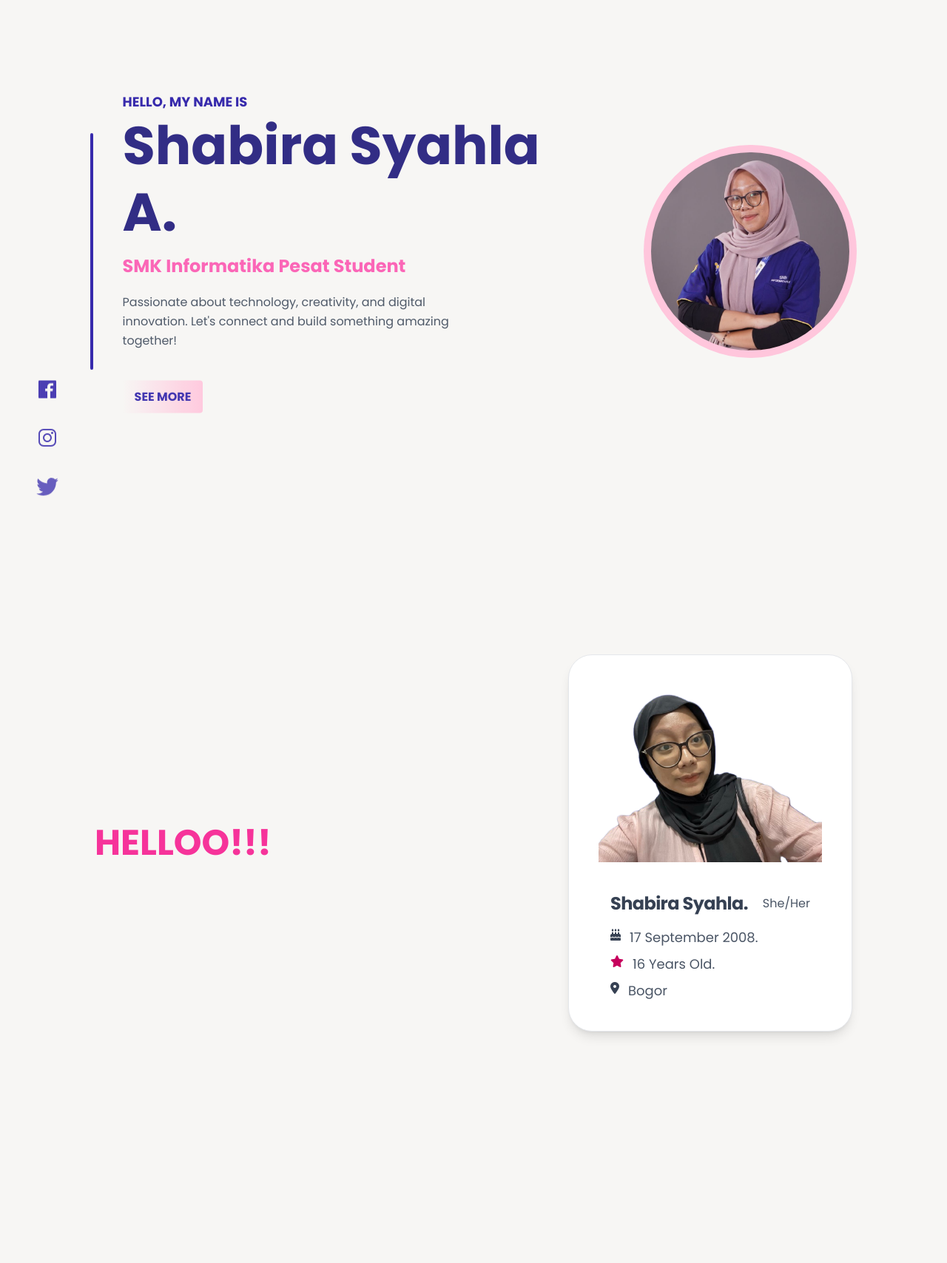
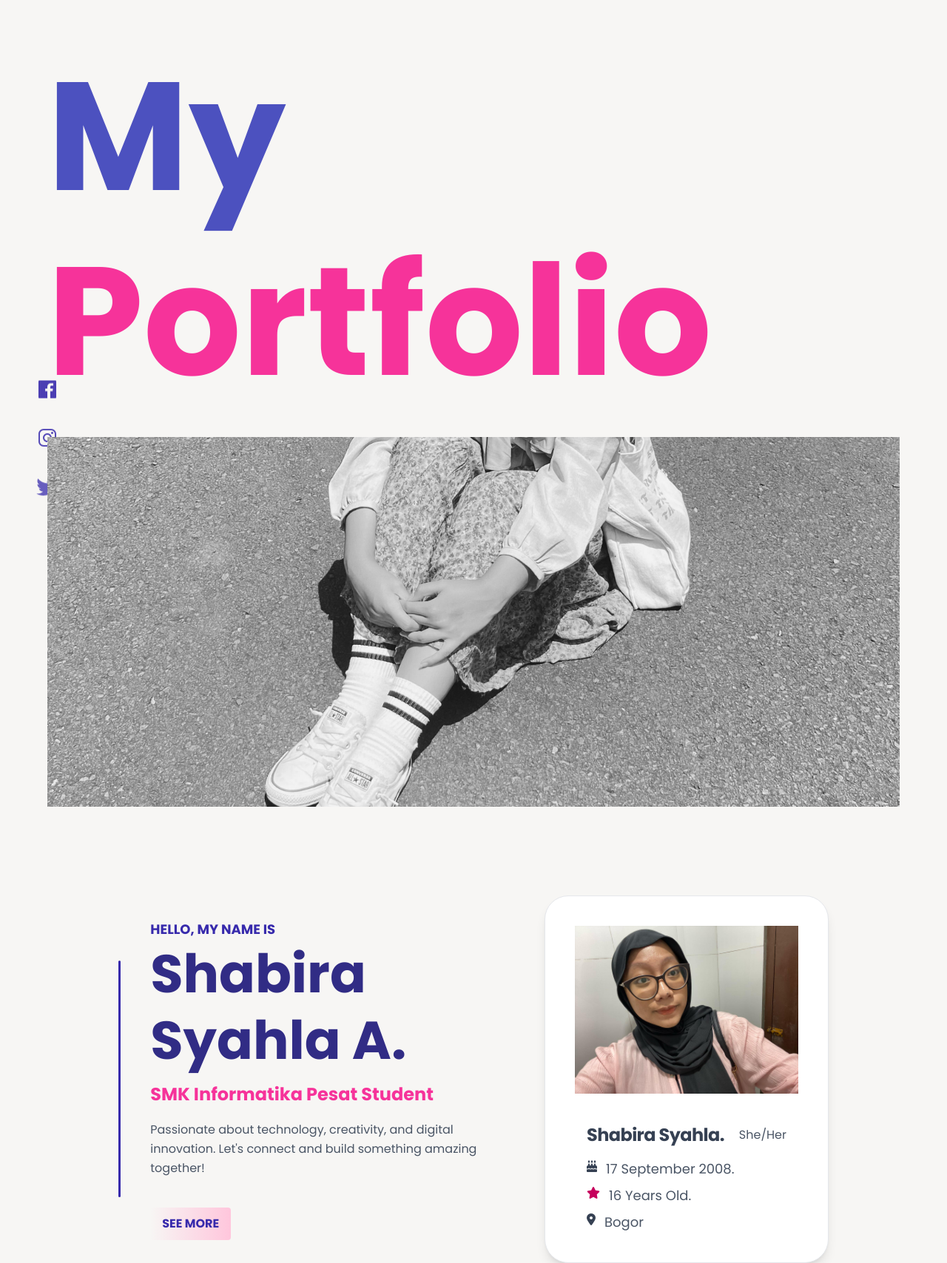
Before and after one commit to syhabira/My-PortFolio, a plain HTML site: page tailwind/index.html in a window 1280 px wide. Shown: the part 60-1768 px from the top of the page at 74% size. Before the commit the page ends 1600 px from the top, so only its background shows below. Drawn offline with nearby package versions, Linux system fonts and the light colour scheme.

Commit message:
thursday morning

```diff
--- a/tailwind/index.html
+++ b/tailwind/index.html
@@ -20,7 +20,7 @@ crossorigin="anonymous"
      <div class="overlay third"></div>
 
   <!-- navbar -->
-  <nav class="font-bold nav bg-transparent fixed top-0 left-0 w-full z-50">
+  <nav class="font-bold nav fixed top-0 left-0 w-full z-50" style="background-color: #f7f6f4;">
     <div class="max-w-screen-xl flex flex-wrap items-center justify-between mx-auto p-5">
       <a href="https://instagram.com/syhaabira" class="flex items-center space-x-3 rtl:space-x-reverse">
 
@@ -29,7 +29,7 @@ crossorigin="anonymous"
       </a>
 
       <div class="flex md:order-2 space-x-3 md:space-x-0 rtl:space-x-reverse">
-        <button type="button" class="text-white bg-pink-300 hover:bg-indigo-800 focus:ring-4 focus:outline-none focus:ring-blue-300 rounded-lg text-sm px-4 py-2 text-center">Get Contact</button>
+        <button type="button" class="text-white bg-pink-500 hover:bg-indigo-800 focus:ring-4 focus:outline-none focus:ring-blue-300 rounded-lg text-sm px-4 py-2 text-center">Get Contact</button>
         <button data-collapse-toggle="navbar-cta" type="button" class="inline-flex items-center p-2 w-10 h-10 justify-center text-sm text-gray-500 rounded-lg md:hidden hover:bg-gray-100 focus:outline-none focus:ring-2 focus:ring-gray-200" aria-controls="navbar-cta" aria-expanded="false">
           <span class="sr-only">Open main menu</span>
           <svg class="w-5 h-5" aria-hidden="true" xmlns="http://www.w3.org/2000/svg" fill="none" viewBox="0 0 17 14">
@@ -48,94 +48,87 @@ crossorigin="anonymous"
       </div>
     </div>
   </nav>
-
-<!-- nav-end -->
-
-<!-- heroooo -->
-<!-- Centered Title -->
-<!-- <div class="w-full mb-6 mt-40">
-  <p class="text-start text-pink-500 font-semibold uppercase text-xl">My Portfolio</p>
-</div> -->
-<!-- Main Container -->
-<div class="h-screen container mx-auto h-100 flex flex-col md:flex-row items-center justify-evenly px-10 md:px-16">
-  <!-- Left Side: Text & Line -->
-  <div class="flex items-center space-x-4 md:space-x-6 lg:space-x-10 w-full md:w-3/5 mb-6 md:mb-0">
-      <!-- Vertical Line -->
-      <div class="w-1 h-80 bg-indigo-800 rounded-md anime-text"></div>
-
-      <!-- Text Content -->
-      <div>
-        <p class="text-indigo-800 font-semibold text-lg leading-relaxed uppercase anime-text">Hello, my name is</p>
-        <h1 class="text-5xl md:text-6xl lg:text-7xl font-bold text-indigo-900 anime-text leading-tight">
-            Shabira Syahla A.
-        </h1>
-        <p class="text-pink-400 text-2xl mt-2 font-semibold anime-text leading-relaxed">SMK Informatika Pesat Student</p>
-        <p class="text-gray-600 mt-4 anime-text max-w-md leading-relaxed">
-            Passionate about technology, creativity, and digital innovation. Let's connect and build something amazing together!
-        </p>
-        <div class="anime-text font-semibold mt-4">
-          <a href="#" class="text-indigo-800 hover:text-pink-400 home__button">SEE MORE</a>
-        </div>
-      </div>
+  <!-- navend -->
+  <div class="fixed bottom-10 left-12 flex flex-col space-y-4 text-indigo-800">
+    <ion-icon name="logo-facebook" class="home__social-icon text-2xl"></ion-icon>
+    <ion-icon name="logo-instagram" class="home__social-icon text-2xl"></ion-icon>
+    <ion-icon name="logo-twitter" class="home__social-icon text-2xl"></ion-icon>
   </div>
 
-<!-- Right Side: Image -->
-<div class="w-1/2 md:w-2/5 lg:w-1/4 flex justify-center">
-  <img
-    src="img/shabira.jpg"
-    alt="Profile Picture"
-    class="w-60 h-60 md:w-64 md:h-64 lg:w-72 lg:h-72 aspect-square object-cover home_img rounded-full"
-  >
-</div>
+  <!-- home -->
+
+  <div class="hero flex flex-col mx-auto px-6 md:px-16 mt-30">
+    <div class="text mx-auto anime-text">
+      <h1 class="portfolio-title">
+        My <span class="text-pink-500">Portfolio</span>
+      </h1>
+    </div
+    <div class="img">
+      <!-- Make the image smaller on md screens and below -->
+      <img src="img/WhatsApp Image 2025-03-13 at 03.00.29.jpeg" alt="" class="filet grayscale home_img w-80 md:w-380 h-60 md:h-125 items-center flex mx-auto">
+    </div>
+  </div>
+
+<!-- homend -->
 
 
-</div>
+<!-- abt -->
+<div class="flex flex-col md:flex-row justify-center items-center h-auto mx-auto mt-30 px-6 md:px-16">
 
+  <!-- Left Side: Text & Line -->
+  <div class="flex items-center space-x-4 md:space-x-6 lg:space-x-10 w-full md:w-1/2 mb-6 md:mb-0">
+    <!-- Vertical Line -->
+    <div class="w-1 h-80 bg-indigo-800 rounded-md"></div>
 
-<!-- Social Icons (Bottom Left) -->
-<div class="fixed bottom-10 left-12 flex flex-col space-y-4 text-indigo-800">
-  <ion-icon name="logo-facebook" class="home__social-icon text-2xl"></ion-icon>
-  <ion-icon name="logo-instagram" class="home__social-icon text-2xl"></ion-icon>
-  <ion-icon name="logo-twitter" class="home__social-icon text-2xl"></ion-icon>
-</div>
-
-<!-- aboutt -->
-<div class="about h-screen container mx-auto h-100 flex flex-col md:flex-row items-center justify-evenly px-10 md:px-16">
-  <div class="flex w-1/2 text-pink-500 text-5xl font-bold">
- HELLOO!!!
+    <!-- Text Content -->
+    <div>
+      <p class="text-indigo-800 font-semibold text-lg leading-relaxed uppercase">Hello, my name is</p>
+      <h1 class="text-5xl md:text-6xl lg:text-7xl font-bold text-indigo-900 leading-tight">
+        Shabira Syahla A.
+      </h1>
+      <p class="text-pink-500 text-2xl mt-2 font-semibold leading-relaxed">SMK Informatika Pesat Student</p>
+      <p class="text-gray-600 mt-4 max-w-md leading-relaxed">
+        Passionate about technology, creativity, and digital innovation. Let's connect and build something amazing together!
+      </p>
+      <div class="font-semibold mt-4">
+        <a href="#" class="text-indigo-800 hover:text-pink-500 home__button">SEE MORE</a>
+      </div>
+    </div>
   </div>
 
-  <div class="flex w-1/2 max-w-sm bg-white border border-gray-200 rounded-4xl shadow-lg items-center space-y-4 md:space-y-6 lg:space-y-10 w-full md:w-3/5 mb-6 md:mb-0 flex-col">
+  <!-- Right Side: Image -->
+  <div class="flex w-full md:w-1/2 max-w-sm bg-white border border-gray-200 rounded-4xl shadow-lg items-center space-y-4 md:space-y-6 lg:space-y-10 mb-6 md:mb-0 flex-col">
     <a href="#">
-      <img class="rounded-t-lg p-10 pb-0" src="img/E972C5E0-3398-4CF7-961E-07CE962DC0BC-removebg-preview.png" alt="" />
+      <img class="rounded-lg p-10 pb-0" src="img/WhatsApp Image 2025-03-13 at 04.28.03.jpeg" alt="Profile Image" />
     </a>
 
-    <div class="pl-10 pr-10 pb-10 ">
+    <div class="pl-10 pr-10 pb-10">
       <div class="my-name flex flex-row items-center space-x-5 mb-2">
         <h5 class="text-2xl font-bold tracking-tight text-gray-700">
           Shabira Syahla.
         </h5>
-        <p class="text-md font-medium text-gray-600 ">
+        <p class="text-md font-medium text-gray-600">
           She/Her
         </p>
       </div>
 
       <div class="card-contain flex flex-row items-center space-x-3">
         <i class="fa-solid fa-cake-candles text-gray-700"></i>
-        <p class="mt-2 text-gray-600 text-lg"> 17 September 2008.</p>
+        <p class="mt-2 text-gray-600 text-lg">17 September 2008.</p>
       </div>
       <div class="card-contain flex flex-row items-center space-x-3">
         <i class="fa-solid fa-star text-pink-700"></i>
-        <p class="mt-2 text-gray-600 text-lg"> 16 Years Old.</p>
+        <p class="mt-2 text-gray-600 text-lg">16 Years Old.</p>
       </div>
       <div class="card-contain flex flex-row items-center space-x-3">
         <i class="fa-solid fa-location-dot text-gray-700"></i>
-        <p class="mt-2 text-gray-600 text-lg"> Bogor </p>
+        <p class="mt-2 text-gray-600 text-lg">Bogor</p>
       </div>
     </div>
   </div>
 
 </div>
+
 
 
 
--- a/tailwind/main.js
+++ b/tailwind/main.js
@@ -41,3 +41,11 @@ document.addEventListener("DOMContentLoaded", function () {
     gsap.from('.home__social-icon', {opacity: 0, duration: 3, delay: 4, y: 25, ease: "expo.out", stagger: 0.2});
 });
 gsap.from('.nav', {opacity: 0, duration: 2, delay: 2, x: 60});
+
+function showDestinationPopup(shabira) {
+    if (document.getElementById(shabira).style.visibility === "hidden") {
+      document.getElementById(shabira).style.visibility = "visible";
+    } else {
+      document.getElementById(shabira).style.visibility = "hidden";
+    }
+  }
--- a/tailwind/styles.css
+++ b/tailwind/styles.css
@@ -50,16 +50,12 @@ body{
   .home__social-icon:hover {
     color: rgb(255, 152, 187);
   }
-  .home_img{
-    background-color: var(--first-color);
-    padding: 10px;
-  }
 
   .home__img {
     position: absolute;
     z-index: var(--z-normal);
   }
-  /* .overlay {
+  .overlay {
     position: fixed;
     top: 0;
     left: 0;
@@ -79,4 +75,20 @@ body{
 
 .third {
     left: 66.6%;
-} */
+}
+
+/* Default styles for larger screens */
+.portfolio-title {
+  font-size: 13rem; /* Large text size */
+  font-weight: bold;
+  color: #4c51bf; /* Indigo-900 */
+  line-height: 1.2;
+  margin-bottom: 2rem; /* Adjust as needed */
+}
+
+/* Media query for screens smaller than 768px (Medium and below) */
+@media (max-width: 768px) {
+  .portfolio-title {
+    font-size: 4rem; /* Smaller text for smaller screens */
+  }
+}
```
Also changed, not shown: tailwind/img/IMG_2363.jpg (deleted), tailwind/img/MY PORTFOLIO (1).png (added), tailwind/img/MY PORTFOLIO.png (added), tailwind/img/WhatsApp Image 2025-03-13 at 03.00.29.jpeg (added), tailwind/img/WhatsApp Image 2025-03-13 at 04.28.03.jpeg (added).
